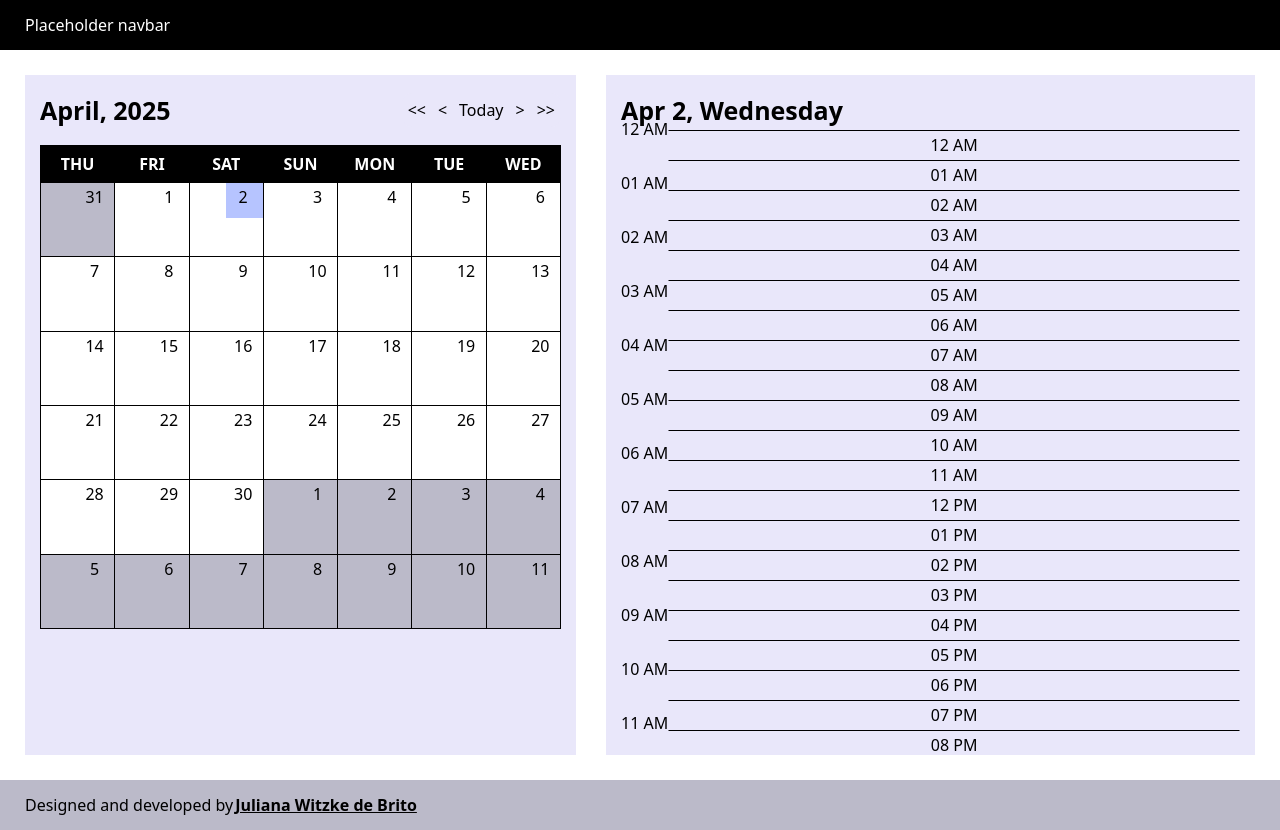
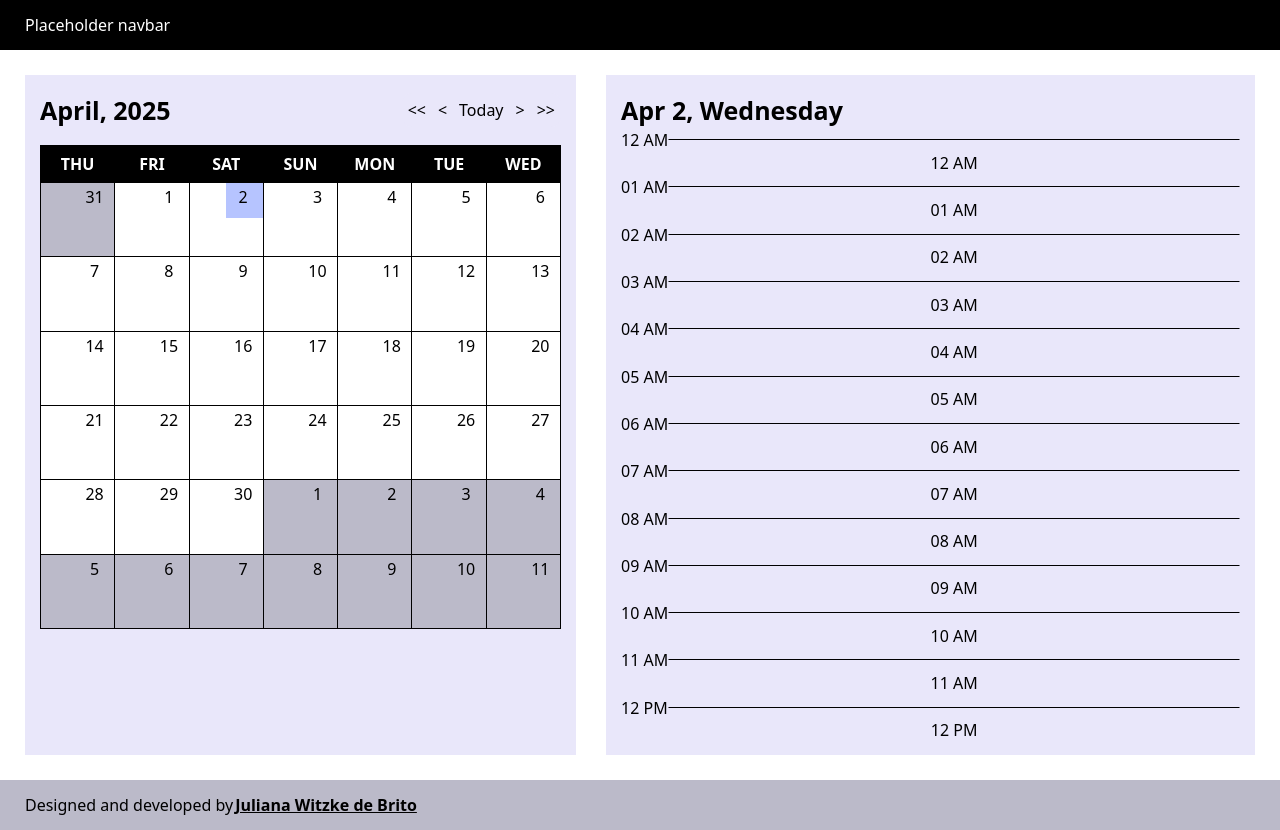
Before and after one commit to jubrito/planner-with-calendar, a React (Vite) app: page / in a window 1280 px wide. Built offline with nearby package versions, Linux system fonts and the light colour scheme.

Commit message:
display planner hours spacing correctly

```diff
--- a/src/features/Planner/ClickableHoursOfTheDay/ClickableHoursOfTheDay.tsx
+++ b/src/features/Planner/ClickableHoursOfTheDay/ClickableHoursOfTheDay.tsx
@@ -4,14 +4,8 @@ import {
   EventHandlerType,
   RelativePosition,
 } from '../../../types/calendar/types';
-import {
-  endRelativePosition,
-  initialRelativePosition,
-  mouseDownEventHandlerType,
-  mouseLeaveEventHandlerType,
-  mouseUpEventHandlerType,
-} from '../../../utils/calendar/constants';
 import styles from './clickable-hours-of-the-day.module.scss';
+import { numberOfHoursInADay } from '../../../utils/calendar/constants';
 
 type ClickableHoursOfTheDayProps = {
   hoursOfTheDay: string[];
@@ -22,7 +16,6 @@ type ClickableHoursOfTheDayProps = {
 };
 
 interface TimeBlock {
-  // new
   buttonId: string;
   positionY: number;
   block: {
@@ -32,7 +25,6 @@ interface TimeBlock {
 }
 
 interface EventBlock {
-  // new
   eventId: string;
   start: TimeBlock;
   end: TimeBlock;
@@ -43,23 +35,44 @@ export const ClickableHoursOfTheDay = ({
 }: ClickableHoursOfTheDayProps) => {
   const [draftEvent, setDraftEvent] = useState<EventBlock | null>(null); // new
   const [events, setEvents] = useState<EventBlock[]>([]); // new
-
+  const [initialHeight, setInitialHeight] = useState<number | null>(null);
+  const containerRef = useRef<HTMLDivElement>(null);
+  const [buttonHeight, setButtonHeight] = useState<number>();
   useEffect(() => {
     console.log('events', events);
   }, [events]);
+
+  useEffect(() => {
+    if (containerRef.current && initialHeight === null) {
+      setInitialHeight(containerRef.current.clientHeight);
+    }
+  }, [initialHeight]);
+
+  useEffect(() => {
+    if (containerRef.current?.parentElement) {
+      containerRef.current.style.height = `${containerRef.current.parentElement.scrollHeight}px`;
+    }
+  }, []);
+
+  useEffect(() => {
+    const plannerHoursDivHeight = containerRef.current?.scrollHeight;
+    if (plannerHoursDivHeight) {
+      setButtonHeight(plannerHoursDivHeight / numberOfHoursInADay);
+    }
+  }, []);
 
   const handleMouseDown = useCallback(
     (event: React.MouseEvent<HTMLButtonElement>, buttonId: string) => {
       const buttonTargeted = event.currentTarget;
       const rect = buttonTargeted.getBoundingClientRect();
       const relativeY = event.clientY - rect.top;
-      const buttonHeight = buttonTargeted.clientHeight;
+      const buttonTargetedHeight = buttonTargeted.clientHeight;
       const relativeInitialPosition: RelativePosition['end'] = {
         relativeY,
       };
       const hourBlock = getHourBlock(buttonTargeted.id);
       const fifteenMinBlock = get15MinBlock(
-        buttonHeight,
+        buttonTargetedHeight,
         relativeInitialPosition,
       );
 
@@ -86,7 +99,7 @@ export const ClickableHoursOfTheDay = ({
 
       const buttonTargeted = event.currentTarget;
       const rect = buttonTargeted.getBoundingClientRect();
-      const buttonHeight = buttonTargeted.clientHeight;
+      const buttonTargetedHeight = buttonTargeted.clientHeight;
       const relativeY = event.clientY - rect.top;
       const relativeInitialPosition: RelativePosition['end'] = {
         relativeY,
@@ -94,7 +107,7 @@ export const ClickableHoursOfTheDay = ({
 
       const hourBlock = getHourBlock(buttonTargeted.id);
       const fifteenMinBlock = get15MinBlock(
-        buttonHeight,
+        buttonTargetedHeight,
         relativeInitialPosition,
       );
       setDraftEvent((prev) => ({
@@ -123,23 +136,54 @@ export const ClickableHoursOfTheDay = ({
     setDraftEvent(null);
   }, []);
 
+  const handleEventClick = useCallback((event: EventBlock) => {
+    console.log('Event clicked:', event);
+  }, []);
+
   return (
     <div
       className={styles.clickableHourOfTheDay}
       onMouseLeave={handleMouseLeaveContainer}
+      ref={containerRef}
     >
       {hoursOfTheDay.map((hourOfTheDay, index) => {
         const buttonId = getElementIdentifier(index);
         return (
+          <>
+            {draftEvent && (
+              <div
+                className={styles.plannerEvent}
+                style={{
+                  top: `${draftEvent.start.positionY}px`,
+                  height: `${draftEvent.end.positionY - draftEvent.start.positionY}px`,
+                }}
+              />
+            )}
+            {events.map((event) => (
+              <div
+                key={event.eventId}
+                className={styles.plannerEvent}
+                style={{
+                  top: `${event.start.positionY}px`,
+                  height: `${event.end.positionY - event.start.positionY}px`,
+                }}
+                onClick={(e) => {
+                  e.stopPropagation();
+                  handleEventClick(event);
+                }}
+              />
+            ))}
             <button
               onMouseDown={(event) => handleMouseDown(event, buttonId)}
               onMouseMove={(event) => handleMouseMove(event, buttonId)}
               onMouseUp={handleMouseUp}
               id={buttonId}
               key={buttonId}
+              style={{ height: buttonHeight }}
             >
               {hourOfTheDay}
             </button>
+          </>
         );
       })}
     </div>
--- a/src/features/Planner/ClickableHoursOfTheDay/clickable-hours-of-the-day.module.scss
+++ b/src/features/Planner/ClickableHoursOfTheDay/clickable-hours-of-the-day.module.scss
@@ -4,12 +4,27 @@
   display: flex;
   flex-direction: column;
   width: 100%;
+  position: relative;
   button {
-    height: variables.$hoursOfDaySliceSpacing;
     background-color: transparent;
     border-top: 1px solid variables.$black-color;
     border-radius: 0;
-    padding: 0;
+    padding: calc
+      (
+        (
+            variables.$planner-hours-height /
+              variables.$number-of-hours-in-a-day
+          ) /
+          2
+      );
     color: variables.$black-color;
   }
+  .plannerEvent {
+    position: absolute;
+    content: '';
+    width: 100%;
+    left: 0;
+    background: variables.$blue-yonder-color;
+    z-index: 801;
+  }
 }
--- a/src/features/Planner/HoursOfTheDay/HoursOfTheDay.tsx
+++ b/src/features/Planner/HoursOfTheDay/HoursOfTheDay.tsx
@@ -1,14 +1,41 @@
+import { useEffect, useRef, useState } from 'react';
 import styles from './_hours-of-the-day.module.scss';
+import { numberOfHoursInADay } from '../../../utils/calendar/constants';
 
 type HoursOfTheDayProps = {
   hoursOfTheDay: string[];
 };
 
 export const HoursOfTheDay = ({ hoursOfTheDay }: HoursOfTheDayProps) => {
+  const hourOfTheDaySpanRef = useRef<HTMLDivElement>(null);
+  const [spanHeight, setSpanHeight] = useState(50);
+
+  useEffect(() => {
+    const plannerHoursDivHeight =
+      hourOfTheDaySpanRef.current?.parentElement?.scrollHeight;
+    if (plannerHoursDivHeight) {
+      setSpanHeight(plannerHoursDivHeight / numberOfHoursInADay);
+    }
+  }, []);
+
+  useEffect(() => {
+    if (hourOfTheDaySpanRef.current?.parentElement) {
+      console.log(
+        'hourOfTheDaySpanRef.current.parentElement',
+        hourOfTheDaySpanRef.current.parentElement,
+      );
+      console.log(
+        'hourOfTheDaySpanRef.current.parentElement.scrollHeight',
+        hourOfTheDaySpanRef.current.parentElement.scrollHeight,
+      );
+      hourOfTheDaySpanRef.current.style.height = `${hourOfTheDaySpanRef.current.parentElement.scrollHeight}px`;
+    }
+  }, []);
+
   return (
-    <div className={styles.hourOfTheDay}>
+    <div className={styles.hourOfTheDay} ref={hourOfTheDaySpanRef}>
       {hoursOfTheDay.map((hourOfTheDay) => {
-        return <span>{hourOfTheDay}</span>;
+        return <span style={{ height: spanHeight }}>{hourOfTheDay}</span>;
       })}
     </div>
   );
--- a/src/features/Planner/HoursOfTheDay/_hours-of-the-day.module.scss
+++ b/src/features/Planner/HoursOfTheDay/_hours-of-the-day.module.scss
@@ -3,9 +3,13 @@
 .hourOfTheDay {
   display: flex;
   flex-direction: column;
-  margin-top: -13px;
+  margin-top: -10px;
+  width: max-content;
   span {
-    width: max-content;
-    padding-bottom: variables.$hoursOfDaySliceSpacing;
+    width: 100%;
+    min-width: max-content;
+    padding-bottom: variables.$planner-hours-height /
+      variables.$number-of-hours-in-a-day;
+    line-height: initial;
   }
 }
--- a/src/features/Planner/_planner.module.scss
+++ b/src/features/Planner/_planner.module.scss
@@ -40,9 +40,14 @@
   }
 
   .plannerHours {
+    padding-top: 9px;
     display: flex;
     flex-direction: row;
     width: 100%;
+    height: variables.$planner-hours-height;
+    cursor: pointer;
+    overflow-y: auto;
+    overflow-x: hidden;
   }
 
   // .hoursOfTheDay {
--- a/src/styles/_variables.scss
+++ b/src/styles/_variables.scss
@@ -27,5 +27,5 @@ $number-of-hours-in-a-day: 24;
 
 // Planner
 $hoursOfDaySliceSpacing: 30px;
-$planner-hours-height: fit-content;
+$planner-hours-height: 600px;
 $spacing-top-clickable-planner-area: 11px;
```
Lines whose indentation alone changed are shown as unchanged.
